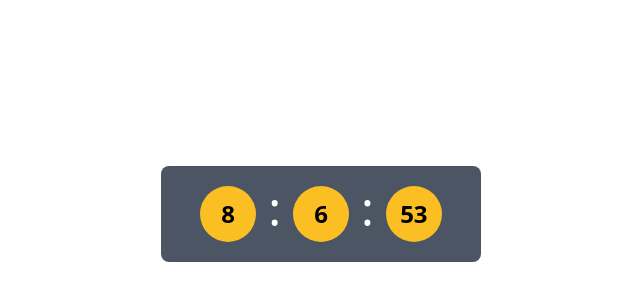
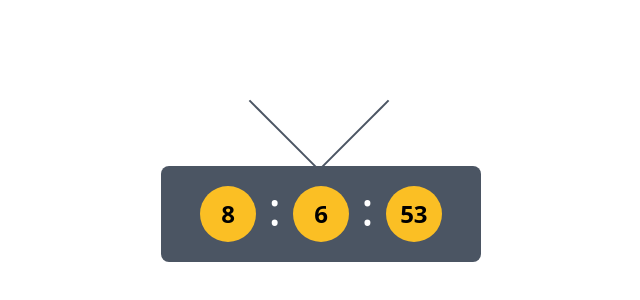
Before and after one commit to websiteDesignn/JavaScript, a website built with Vite: page watch.html in a window 1280 px wide. Shown: the part 148-448 px from the top of the page, without its empty margins (319-959 px from the left). Built offline with nearby package versions, Linux system fonts and the light colour scheme.

Commit message:
fix the design watch.html

```diff
--- a/watch.html
+++ b/watch.html
@@ -8,6 +8,14 @@
     <link rel="stylesheet" href="./src/css/app.css" />
   </head>
   <body class="select-none w-full h-screen flex items-center justify-center">
+    <div
+      class="block h-28 w-0.5 bg-gray-600 -mt-56 mr-16 absolute -rotate-45"
+    ></div>
+
+    <div
+      class="block h-28 w-0.5 bg-gray-600 -mt-56 ml-14 absolute rotate-45"
+    ></div>
+
     <div
       class="mt-9 mb-28 space-x-3 bg-gray-600 w-80 h-24 rounded-lg flex items-center justify-center"
     >
```
